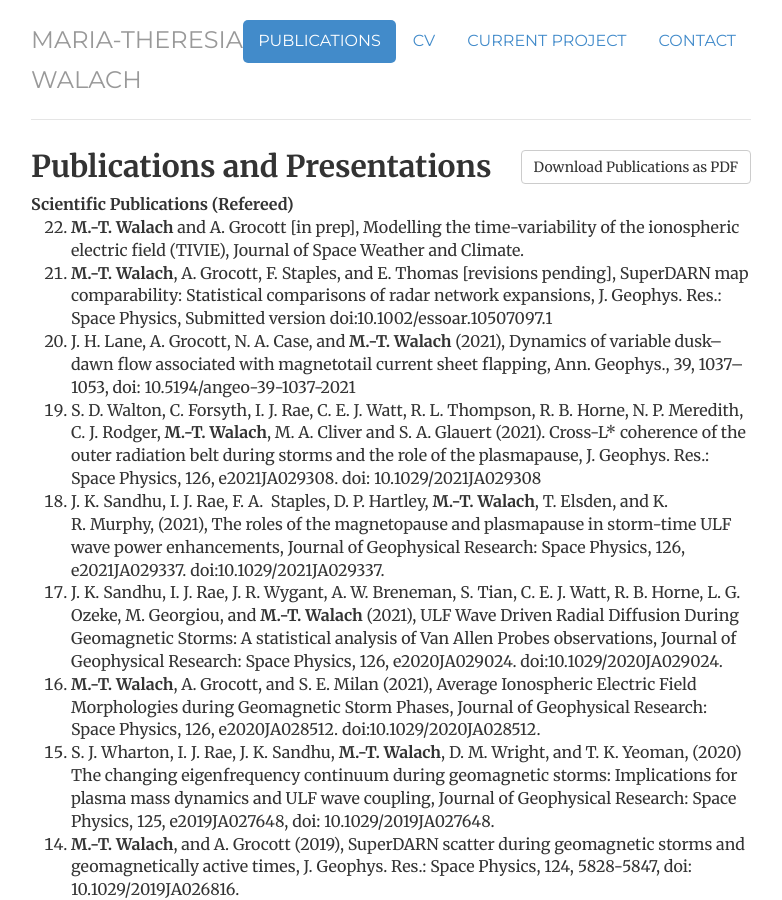
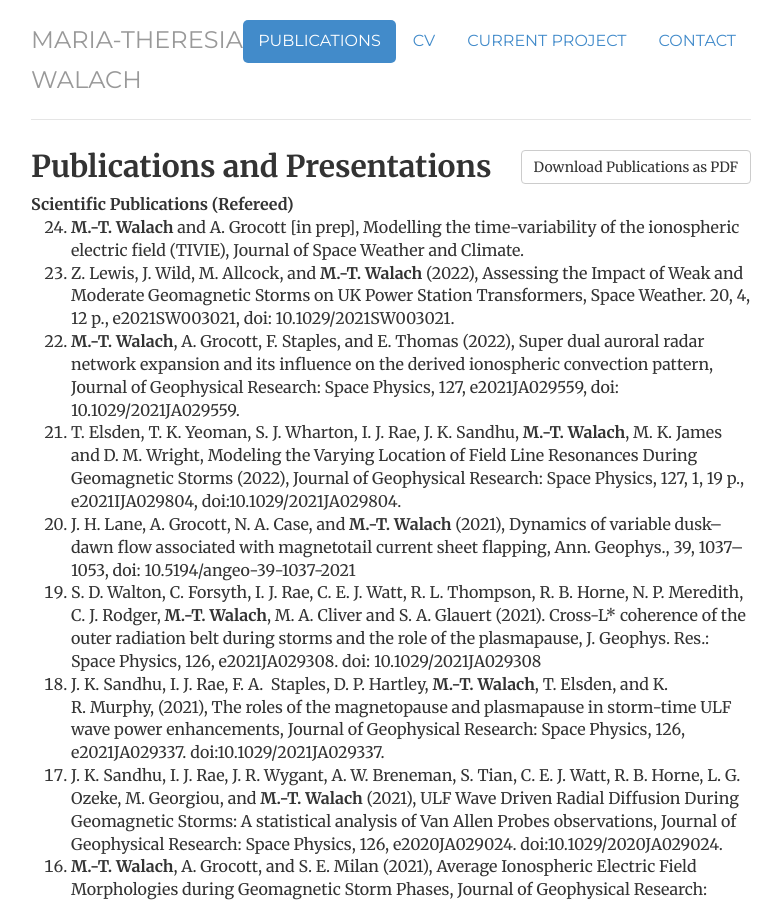
Before and after one commit to mtwalach/mtwalach.github.io, a Jekyll site: the page built from publications/index.html, in a window 1280 px wide and 900 px high. Shown: the whole window, without its empty margins (249-1031 px from the left). Built offline with Jekyll 4.4.1, drawn with Linux system fonts in a browser that asks for light colours; some of the changed text lies outside the part shown.

Commit message:
updated publications index

```diff
--- a/publications/index.html
+++ b/publications/index.html
@@ -9,12 +9,14 @@ contact: passive
 description:   Maria-Theresia Walach // Space plasma physics & planetary science.
 ---
 <div class="Publications">
-	<a href="/files/Publication_list_Dec2021_MTW.pdf"target="_blank" class="btn btn-default pull-right" title="Download Publications as PDF">Download Publications as PDF</a>
+	<a href="/files/Publication_list_Apr2022_MTW.pdf"target="_blank" class="btn btn-default pull-right" title="Download Publications as PDF">Download Publications as PDF</a>
 					<h2>Publications and Presentations</h2>
             <strong>Scientific Publications (Refereed)</strong>
             <ol reversed>
 							<li><b>M.-T. Walach</b> and A. Grocott [in prep], Modelling the time-variability of the ionospheric electric field (TIVIE), Journal of Space Weather and Climate.</li>
-              <li><b>M.-T. Walach</b>, A. Grocott, F. Staples, and E. Thomas [revisions pending], SuperDARN map comparability: Statistical comparisons of radar network expansions, J. Geophys. Res.: Space Physics, Submitted version doi:10.1002/essoar.10507097.1</li>
+							<li>Z. Lewis, J. Wild, M. Allcock, and <b>M.-T. Walach</b> (2022), Assessing the Impact of Weak and Moderate Geomagnetic Storms on UK Power Station Transformers,  Space Weather. 20, 4, 12 p., e2021SW003021, doi: 10.1029/2021SW003021.</li>
+							<li><b>M.-T. Walach</b>, A. Grocott, F. Staples, and E. Thomas (2022), Super dual auroral radar network expansion and its influence on the derived ionospheric convection pattern, Journal of Geophysical Research: Space Physics, 127, e2021JA029559, doi: 10.1029/2021JA029559.</li>
+							<li>T. Elsden, T. K. Yeoman, S. J. Wharton, I. J. Rae, J. K. Sandhu, <b>M.-T. Walach</b>, M. K. James and D. M. Wright, Modeling the Varying Location of Field Line Resonances During Geomagnetic Storms (2022), Journal of Geophysical Research: Space Physics, 127, 1, 19 p., e2021IJA029804, doi:10.1029/2021JA029804.</li>
 							<li>J. H. Lane, A. Grocott, N. A. Case, and <b>M.-T. Walach</b> (2021), Dynamics of variable dusk–dawn flow associated with magnetotail current sheet flapping, Ann. Geophys., 39, 1037–1053, doi: 10.5194/angeo-39-1037-2021</li>
 							<li>S. D. Walton, C. Forsyth, I. J. Rae, C. E. J. Watt, R. L. Thompson, R. B. Horne, N. P. Meredith, C. J. Rodger, <b>M.-T. Walach</b>, M. A. Cliver and S. A. Glauert (2021). Cross-L* coherence of the outer radiation belt during storms and the role of the plasmapause, J. Geophys. Res.: Space Physics, 126, e2021JA029308. doi: 10.1029/2021JA029308</li>
 							<li>J. K. Sandhu, I. J. Rae, F. A.  Staples, D. P. Hartley, <b>M.-T. Walach</b>, T. Elsden, and K. R. Murphy, (2021), The roles of the magnetopause and plasmapause in storm-time ULF wave power enhancements, Journal of Geophysical Research: Space Physics, 126, e2021JA029337. doi:10.1029/2021JA029337.</li>
@@ -57,6 +59,9 @@ description:   Maria-Theresia Walach // Space plasma physics & planetary science
             </ol>
             <strong>Invited Talks</strong>
             <ol reversed>
+							<li>Virtual Seminar: Ionospheric Convection and Auroral Responses to Solar Wind Driving, 21/03/2022, Magnetosphere Online Seminar Series, US, Recording available: https://www.youtube.com/watch?v=W4nMx_vf8MA (Live Audience: ~90 people)</li>
+							<li>Virtual Lecture: How the aurora lights up space, 16/03/2022, Mars Week 2022, in conjunction with ESERO, UK. (Audience: 55 adults, 274 young people aged 10+)</li>
+							<li>Invited Virtual Conference Talk: Super Dual Auroral Radar Network Expansion and Its Influence on the Derived Ionospheric Convection Pattern, 24/02/2022, Canadian Division of Atmospheric and Space Physics Workshop, Canada.</li>
 							<li>Virtual Seminar: High-latitude ionospheric convection during geomagnetic storms, 02/03/2021, Dartmouth College, US.</li>
               <li>Virtual Seminar: Average Ionospheric Electric Field Morphologies during Geomagnetic Storm Phases, 05/05/2020, Modelling GICs in the US project group, Fairbanks, Alaska, US.</li>
               <li>Invited Conference Talk: Large scale analysis of sawtooth events, and isolated substorms, 14th International Conference on Substorms, 03/10/2019, Tromsø, Norway.</li>
@@ -66,9 +71,10 @@ description:   Maria-Theresia Walach // Space plasma physics & planetary science
               <li>Seminar: Tracking Irregular Pulses of Earth’s Magnetosphere: Auroral Dynamics, Convection and Magnetospheric Modes, Lancaster University, 18/03/2017, Lancaster, UK.</li>
               <li>Seminar: Magnetic Flux Transport and Plasma Flow in the Earth’s Magnetosphere, IRF Uppsala, 03/02/2016, Uppsala, Sweden.</li>
             </ol>
-            <strong>Oral Conference Presentations</strong>
+            <strong>Oral Conference Presentations (Presenting Author)</strong>
             <ol reversed>
 							<li><b>M.-T. Walach</b>, A. Grocott, W. Feng, D. Marsh, A. Aruliah, Ionosphere and Thermosphere Observations in the Context of Whole Atmosphere Modelling, National Astronomy Meeting, 19/07/2021, Virtual.</li>
+							<li><M.-T. Walach>, A. Grocott, F. Staples, E. G. Thomas, Super Dual Auroral Radar Network Expansion and its Influence on the Derived Ionospheric Convection Pattern, SuperDARN Workshop 2021, 24-28/06/2021, Virtual.</li>
 							<li><b>M.-T. Walach</b>, A. Grocott, SuperDARN observations of the September 2017 storm, Royal Astronomical Society Discussion Meeting on Space Weather Energy Pathways and Implications for Impacts, 08/01/2021, Virtual.</li>
               <li><b>M.-T. Walach</b>, A. Grocott, Modelling the Time-Variability of the Ionospheric Electric Field: Introducing the TiVIE model, European Space Weather Symposium, 5/11/2020, Virtual.</li>
               <li><b>M.-T. Walach</b>, A. Grocott, S. E. Milan, Average Ionospheric Electric Field Morphologies during Geomagnetic Storm Phases, Virtual SuperDARN Workshop 2020, 01/06/2020 -05/06/2020, Virtual.</li>
```
Also changed, not shown: other parts of publications/index.html (+2 -2 lines).
